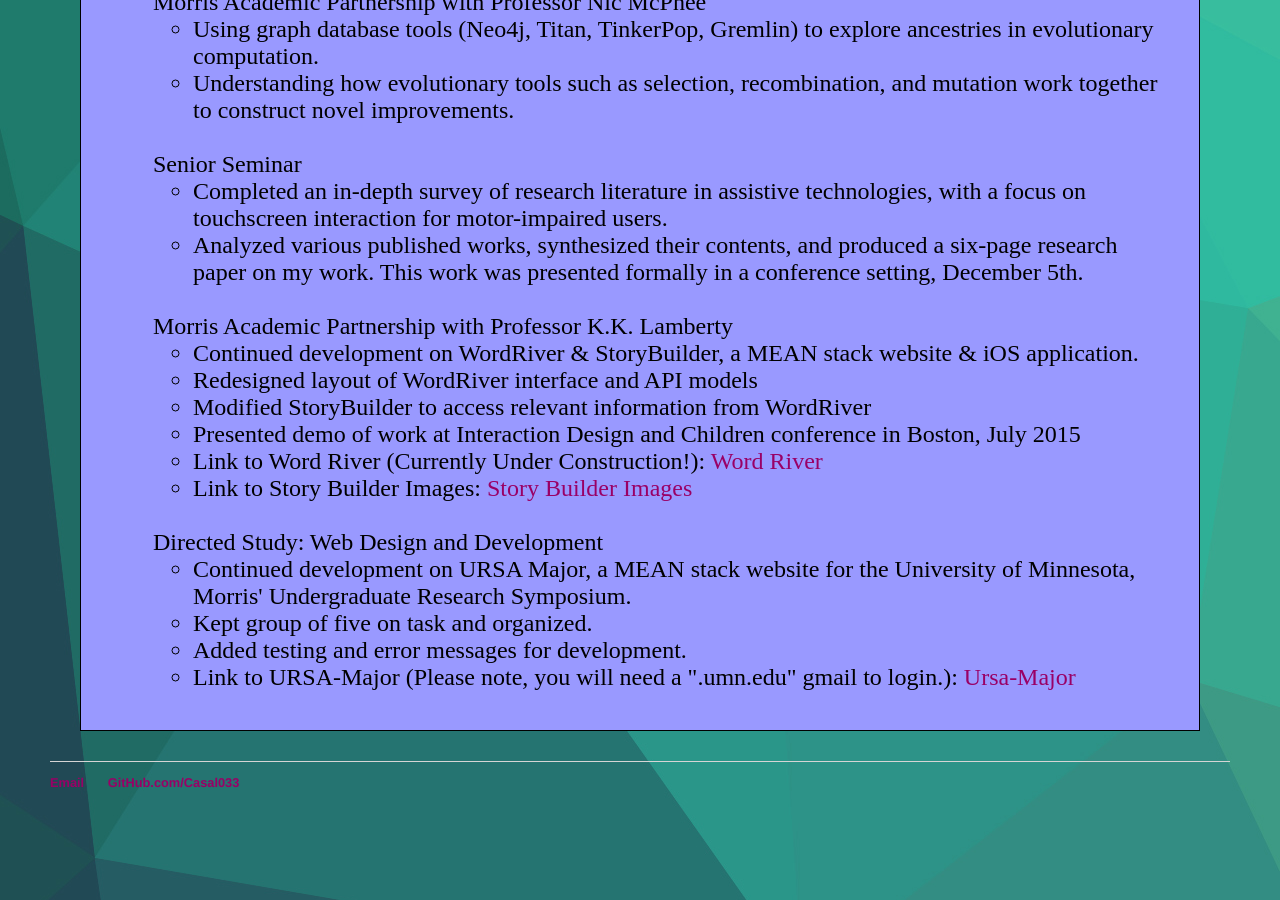
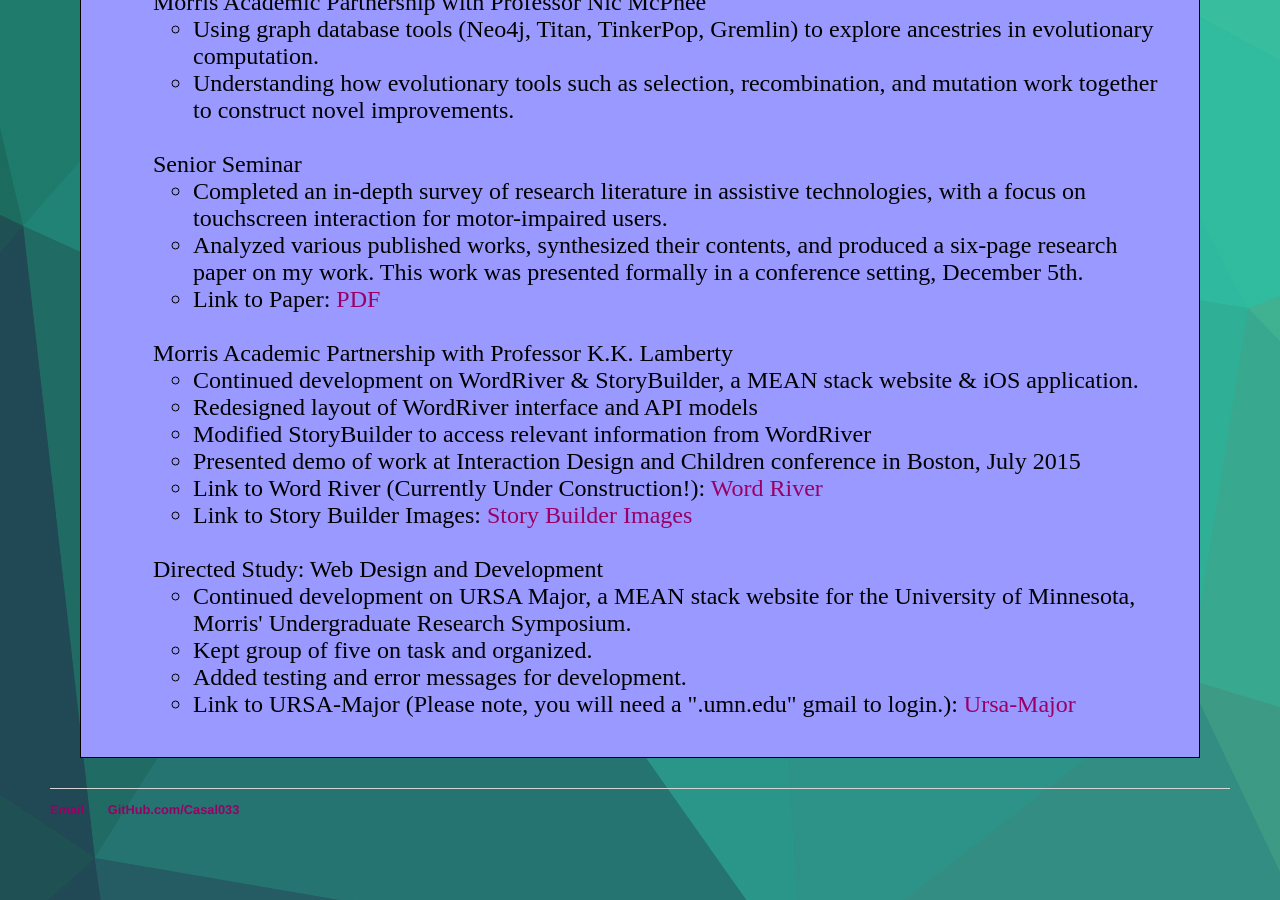
Before and after one commit to casal033/casal033.github.io, a Jekyll site: the page built from index.html, in a window 1280 px wide and 900 px high, scrolled down 697 px. Built offline with Jekyll 4.4.1, drawn with Linux system fonts in a browser that asks for light colours.

Commit message:
Playing with css

```diff
--- a/index.html
+++ b/index.html
@@ -30,6 +30,7 @@
 			<ul>
 				<li> Completed an in-depth survey of research literature in assistive technologies, with a focus on touchscreen interaction for motor-impaired users. </li>
 				<li> Analyzed various published works, synthesized their contents, and produced a six-page research paper on my work. This work was presented formally in a conference setting, December 5th. </li>
+				<li> Link to Paper: <a href="Resume/CasaleCameraReadyPaper.pdf" title="paperPDF"> PDF </a></li>
 			</ul> <br>
 		<li> Morris Academic Partnership with Professor K.K. Lamberty </li>
 			<ul>
```
Also changed, not shown: 1 other file.
